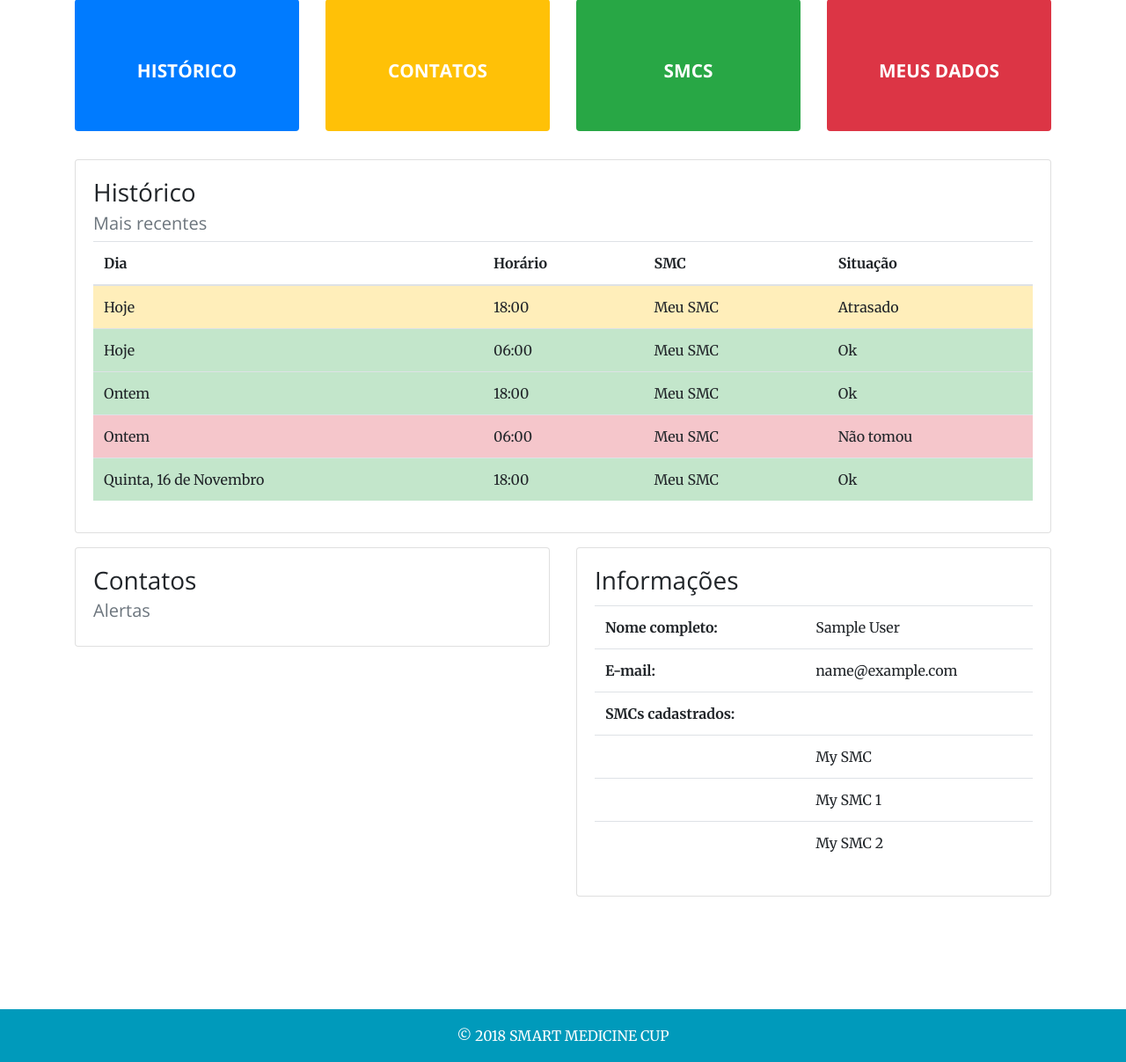
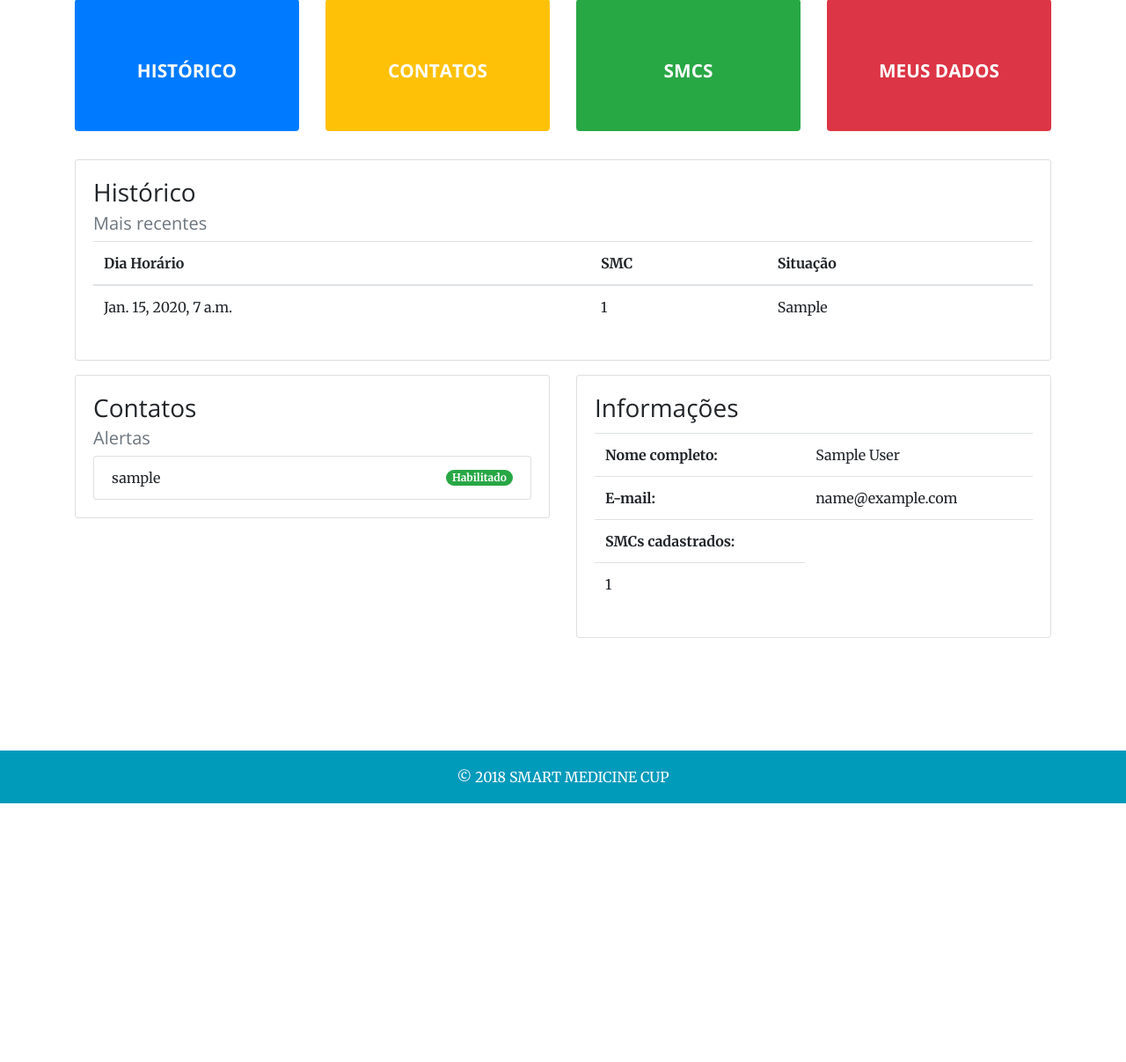
Before and after one commit to PI1-2018-2/smart-medicine-cup, a Django app: page /dashboard/ in a window 1280 px wide. Shown: the part 212-1419 px from the top of the page at 88% size. After the commit the page ends 1125 px from the top, so only its background shows below. Run offline with Django 3.2, Linux system fonts and the light colour scheme; a user stored in the database is signed in; tables that the repository leaves empty hold one stand-in row (values such as "Sample post"); some libraries are stand-ins or nearby versions.

Commit message:
Add all views for list dashboard

```diff
--- a/smart_medicine_cup_backend/dashboard/templates/dashboard.html
+++ b/smart_medicine_cup_backend/dashboard/templates/dashboard.html
@@ -30,43 +30,19 @@
                 <table class="table">
                   <thead>
                     <tr>
-                      <th scope="col">Dia</th>
-                      <th scope="col">Horário</th>
+                      <th scope="col">Dia Horário</th>
                       <th scope="col">SMC</th>
                       <th scope="col">Situação</th>
                     </tr>
                   </thead>
                   <tbody>
-                    <tr class="table-warning">
-                      <td scope="row">Hoje</td>
-                      <td>18:00</td>
-                      <td>Meu SMC</td>
-                      <td>Atrasado</td>
+                  {%for element in list_historic%}
+                    <tr>
+                      <td>{{element.moment}}</td>
+                      <td>{{element.cup_id}}</td>
+                      <td>{{element.event}}</td>
                     </tr>
-                    <tr class="table-success">
-                      <td scope="row">Hoje</td>
-                      <td>06:00</td>
-                      <td>Meu SMC</td>
-                      <td>Ok</td>
-                    </tr>
-                    <tr class="table-success">
-                      <td scope="row">Ontem</td>
-                      <td>18:00</td>
-                      <td>Meu SMC</td>
-                      <td>Ok</td>
-                    </tr>
-                    <tr class="table-danger">
-                      <td scope="row">Ontem</td>
-                      <td>06:00</td>
-                      <td>Meu SMC</td>
-                      <td>Não tomou</td>
-                    </tr>
-                    <tr class="table-success">
-                      <td scope="row">Quinta, 16 de Novembro</td>
-                      <td>18:00</td>
-                      <td>Meu SMC</td>
-                      <td>Ok</td>
-                    </tr>
+                  {%endfor%}
                   </tbody>
                 </table>
               </div>
@@ -81,7 +57,7 @@
               <h3 class="card-title">Contatos</h3>
               <h5 class="card-subtitle mb-2 text-muted">Alertas</h5>
               <ul class="list-group">
-                {%for element in list_contacts%}
+                  {%for element in list_contacts%}
                     <li class="list-group-item d-flex justify-content-between align-items-center">
                       <td>{{element.username}}</td>
                       <span class="badge badge-success badge-pill">Habilitado</span>
@@ -111,18 +87,11 @@
                       <th scope="row">SMCs cadastrados:</th>
                       <td></td>
                     </tr>
-                    <tr>
-                      <th scope="row"></th>
-                      <td>My SMC</td>
-                    </tr>
-                    <tr>
-                      <th scope="row"></th>
-                      <td>My SMC 1</td>
-                    </tr>
-                    <tr>
-                      <th scope="row"></th>
-                      <td>My SMC 2</td>
-                    </tr>
+                    {%for element in list_smc%}
+                      <tr>
+                        <td scope="row">{{element.cup_id}}</td>
+                        </tr>
+                    {%endfor%}
                   </tbody>
                 </table>
               </div>
--- a/smart_medicine_cup_backend/dashboard/views.py
+++ b/smart_medicine_cup_backend/dashboard/views.py
@@ -1,10 +1,24 @@
 from django.shortcuts import render
-from django.views.generic import TemplateView, ListView
+from django.views.generic import TemplateView, ListView, View
 from smc.models import Contact, Cup, Record, Alarm
 
 # Create your views here.
 class Dashboard(TemplateView):
     template_name = "dashboard.html"
+
+class Dashboard(View):
+    template_name = "dashboard.html"
+
+    def get(self, request):
+        user = request.user
+
+        list_smc = Cup.objects.filter(user=self.request.user)
+        list_historic= Record.objects.filter(alarm__cup__user=self.request.user)
+        list_contacts= Contact.objects.filter(user=self.request.user)
+
+        return render(request, self.template_name, {'list_smc':      list_smc,
+                                                    'list_historic': list_historic,
+                                                    'list_contacts': list_contacts})
 
 class EditRegistration(TemplateView):
     template_name = "edit_registration.html"
@@ -26,8 +40,7 @@ class Historic(ListView):
     model = Record
 
     def get_queryset(self):
-        cups = Cup.objects.filter(user=self.request.user)
-        return self.model.objects.filter(cup_id=cups)
+        return self.model.objects.filter(alarm__cup__user=self.request.user)
 
 class Contacts(ListView):
     template_name = "contacts.html"
```
